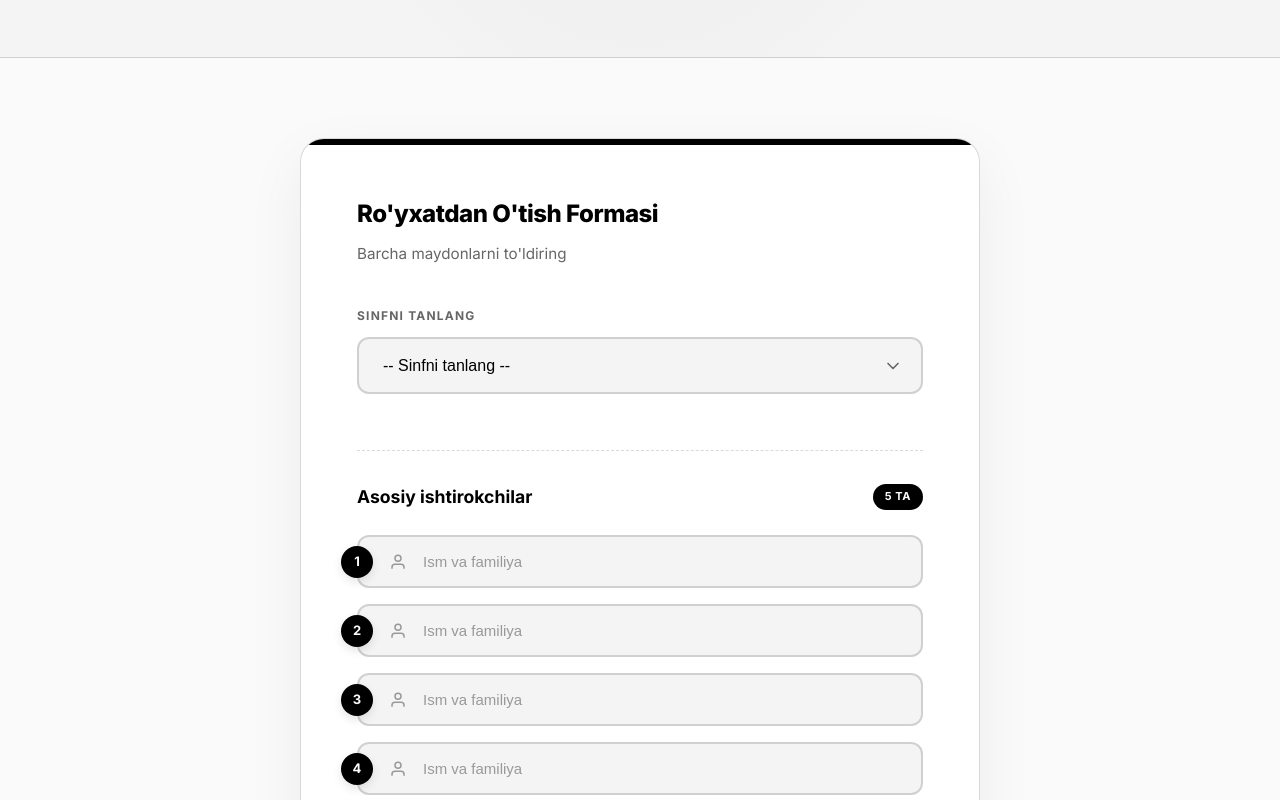
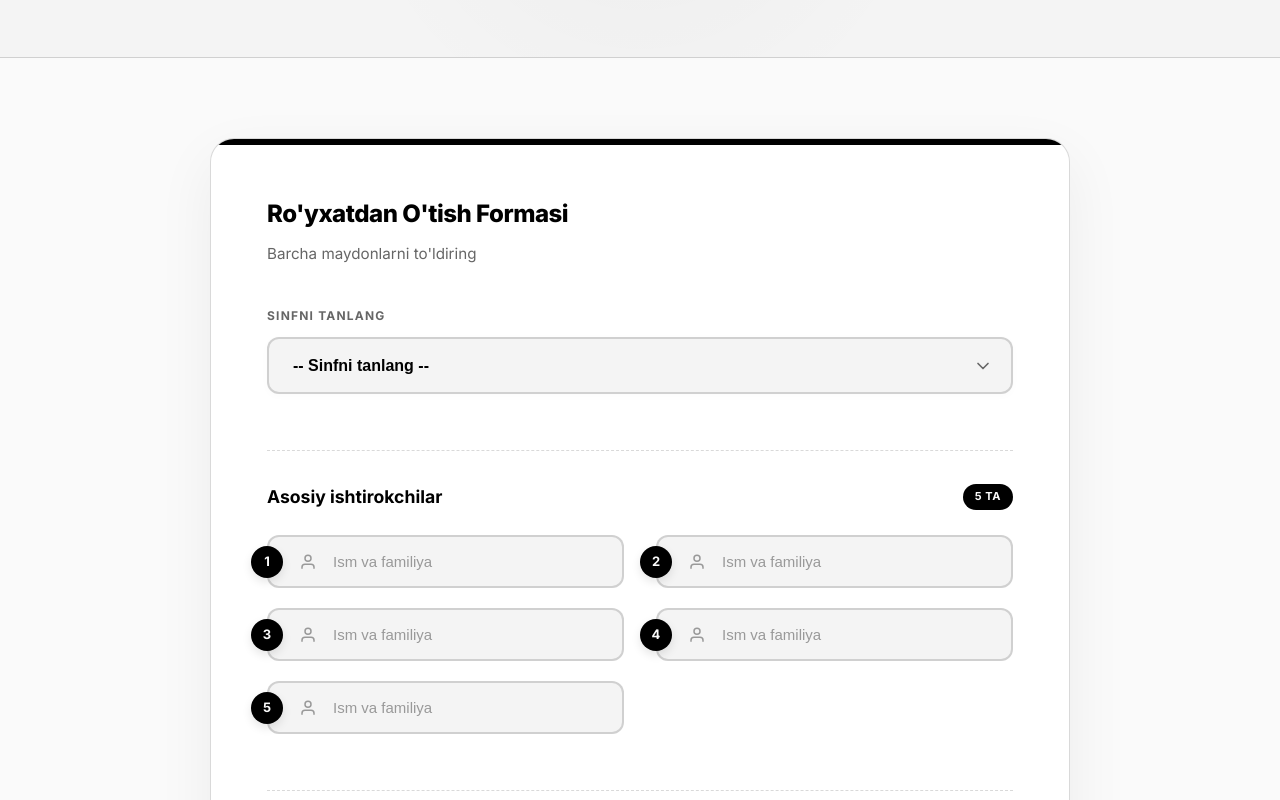
Before and after one commit to Akbarshoh404/Zakovat, a React (Create React App) app: page /register in a window 1280 px wide. Shown: the part 360-1160 px from the top of the page. Built offline with nearby package versions, Linux system fonts and the light colour scheme.

Commit message:
Make form wider and upgrade selector styling

```diff
--- a/src/Landing/Register/style.module.scss
+++ b/src/Landing/Register/style.module.scss
@@ -98,7 +98,7 @@
 
 .container {
   width: 90%;
-  max-width: 680px;
+  max-width: 860px;
   margin: auto;
   position: relative;
   z-index: 2;
@@ -167,7 +167,7 @@
   width: 100%;
   padding: 18px 24px;
   font-size: 16px;
-  font-weight: 500;
+  font-weight: 600;
   border: 2px solid var(--rule);
   border-radius: 12px;
   background: var(--surface-2);
@@ -176,11 +176,17 @@
   cursor: pointer;
   appearance: none;
   transition: all 0.2s ease;
+  box-shadow: 0 2px 8px rgba(0,0,0,0.02);
+
+  &:hover {
+    background: var(--surface);
+    border-color: var(--ink-3);
+  }
 
   &:focus {
     border-color: var(--ink);
     background: var(--surface);
-    box-shadow: 0 4px 12px rgba(0,0,0,0.05);
+    box-shadow: 0 4px 16px rgba(0,0,0,0.06);
   }
 }
 
@@ -191,6 +197,12 @@
   transform: translateY(-50%);
   color: var(--ink-2);
   pointer-events: none;
+  transition: transform 0.3s ease;
+}
+
+.select:focus + .selectIcon {
+  transform: translateY(-50%) rotate(180deg);
+  color: var(--ink);
 }
 
 .membersSection {
@@ -232,7 +244,8 @@
 
 .inputsGrid {
   display: grid;
-  gap: 16px;
+  grid-template-columns: repeat(2, 1fr);
+  gap: 20px 32px;
 }
 
 .inputWrap {
@@ -332,6 +345,12 @@
   }
 }
 
+@media (max-width: 768px) {
+  .inputsGrid {
+    grid-template-columns: 1fr;
+  }
+}
+
 @media (max-width: 600px) {
   .form {
     padding: 32px 20px;
```
